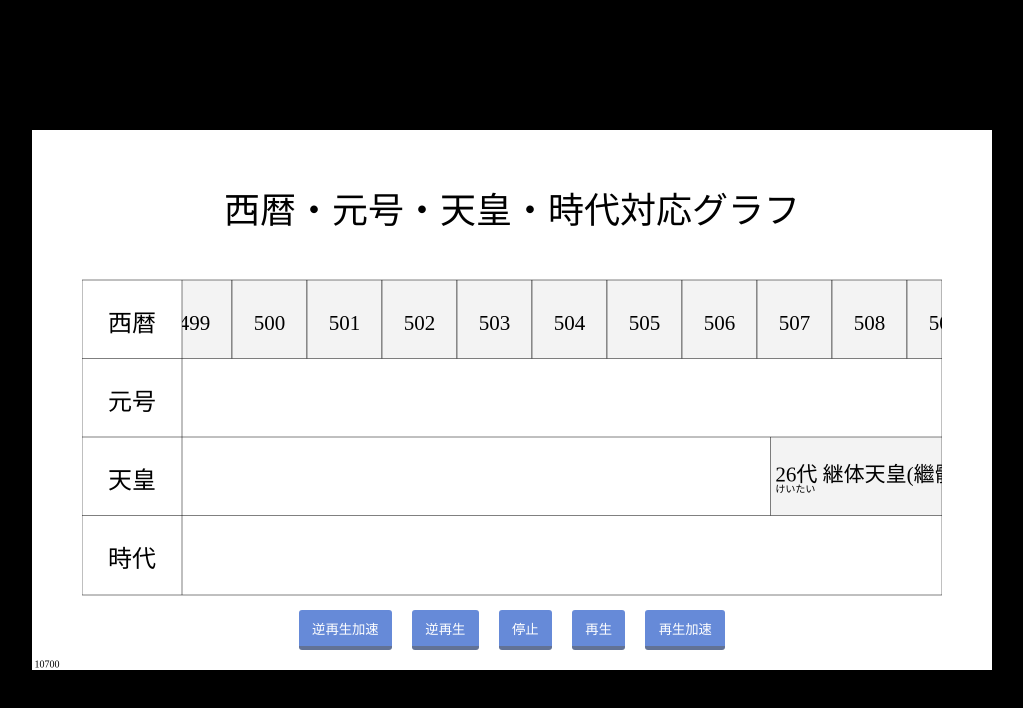
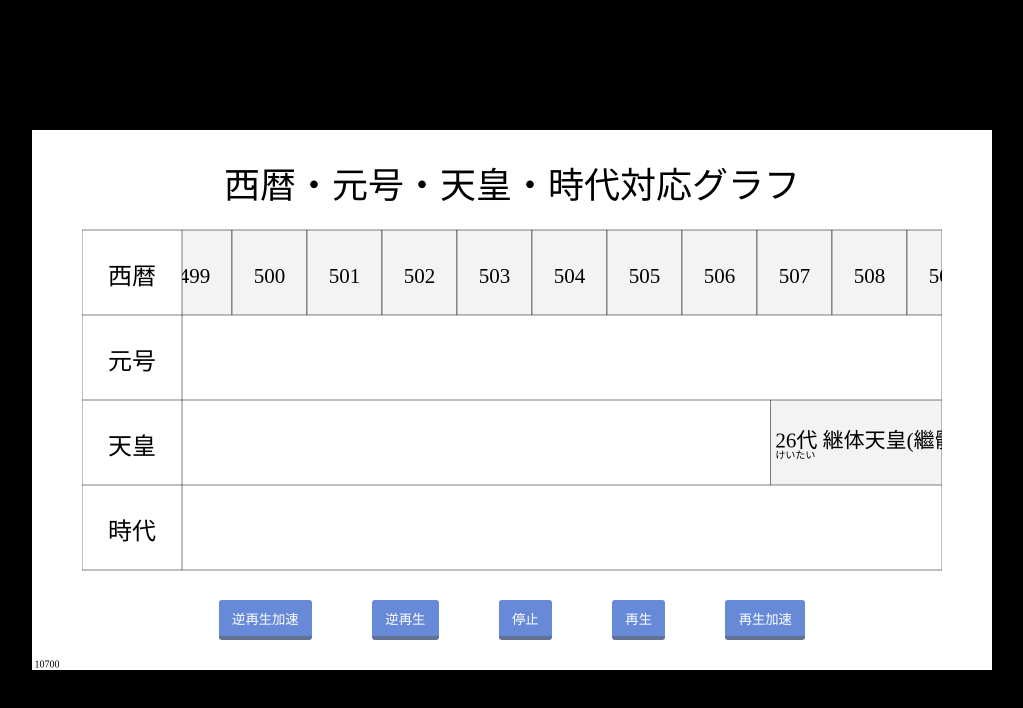
Before and after one commit to tk1024/gen5, a plain HTML site: page index.html in a window 1280 px wide. Shown: the whole page, without its empty margins (128-1151 px from the left). Drawn offline with Linux system fonts and the light colour scheme.

Commit message:
update layout

```diff
--- a/app.js
+++ b/app.js
@@ -9,14 +9,15 @@ const COLUMN_TITLES = [
 ]
 
 const COLUMN_COUNT = COLUMN_TITLES.length
-const TITLE_HEIGHT = 150
+const TITLE_HEIGHT = 100
 const BOX_PADDING_X = 100
-const BOX_PADDING_Y = 150
+const BOX_PADDING_Y_START = 100
+const BOX_PADDING_Y_END = 200
 const BOX_WIDTH = WIDTH - BOX_PADDING_X * 2
-const BOX_HEIGHT = HEIGHT - TITLE_HEIGHT - BOX_PADDING_Y * 2
+const BOX_HEIGHT = HEIGHT - TITLE_HEIGHT - BOX_PADDING_Y_START - BOX_PADDING_Y_END
 const GRAPH_TITLE_WIDTH = 200
 const BOX_START_POSITION_X = BOX_PADDING_X
-const BOX_START_POSITION_Y = TITLE_HEIGHT + BOX_PADDING_Y
+const BOX_START_POSITION_Y = TITLE_HEIGHT + BOX_PADDING_Y_START
 const COLUMN_HEIGHT = parseInt(BOX_HEIGHT/COLUMN_COUNT, 10)
 const ONE_YEAR_WIDTH = 150
 
@@ -49,7 +50,7 @@ const Title = () => {
   const TITLE_FONT_SIZE = 72
   ctx.font = `${TITLE_FONT_SIZE}px serif`;
   ctx.textAlign = "center";
-  ctx.fillText("西暦・元号・天皇・時代対応グラフ", WIDTH/2, TITLE_HEIGHT/2 + TITLE_FONT_SIZE/2 + BOX_PADDING_Y/2);
+  ctx.fillText("西暦・元号・天皇・時代対応グラフ", WIDTH/2, TITLE_HEIGHT/2 + TITLE_FONT_SIZE/2 + BOX_PADDING_Y_START/2);
 }
 
 const Border = () => {
--- a/style.css
+++ b/style.css
@@ -33,7 +33,7 @@ body {
   right: 0;
   bottom: 0;
   z-index: 2;
-  height: 60px;
+  height: 70px;
   display: flex;
   align-content: center;
   justify-content: center;
@@ -57,5 +57,5 @@ button {
   color: #FFF;
   border-bottom: solid 4px #627295;
   border-radius: 3px;
-  margin: 0 10px;
+  margin: 0 30px;
 }
```
